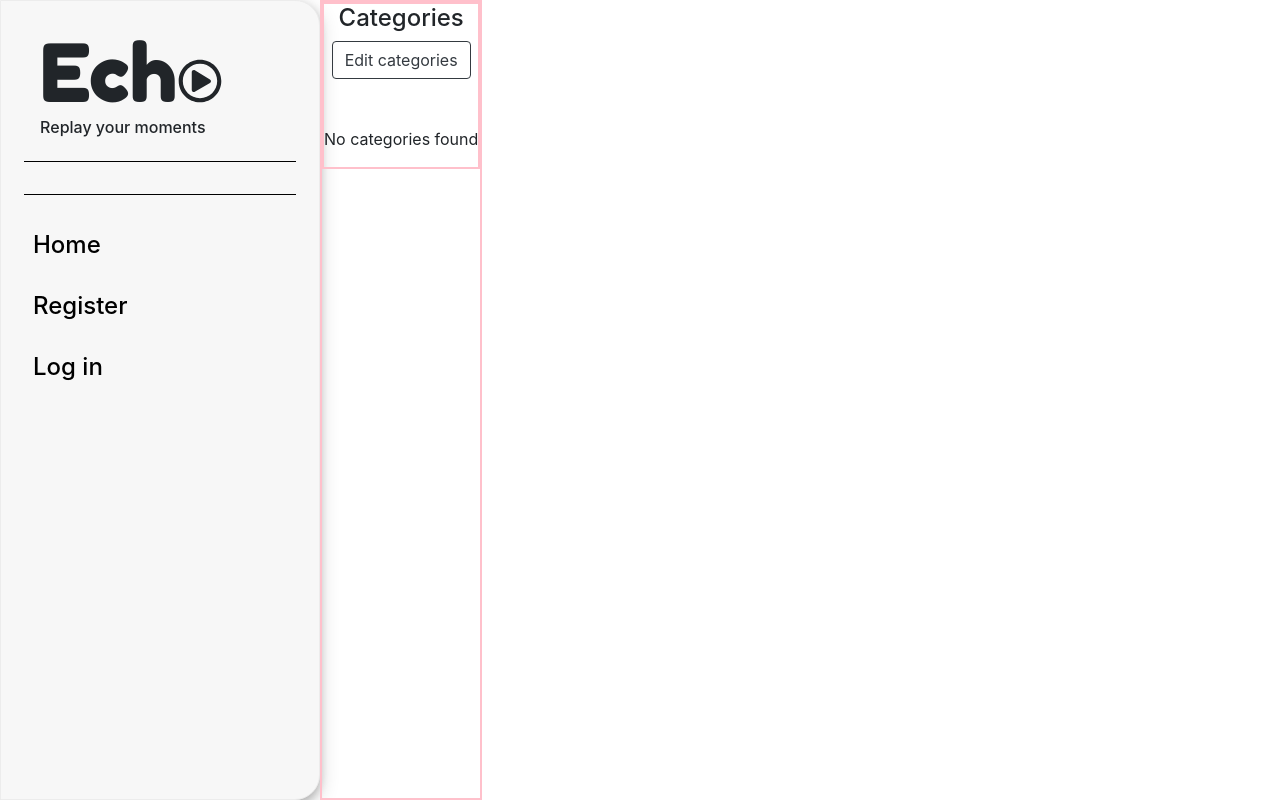
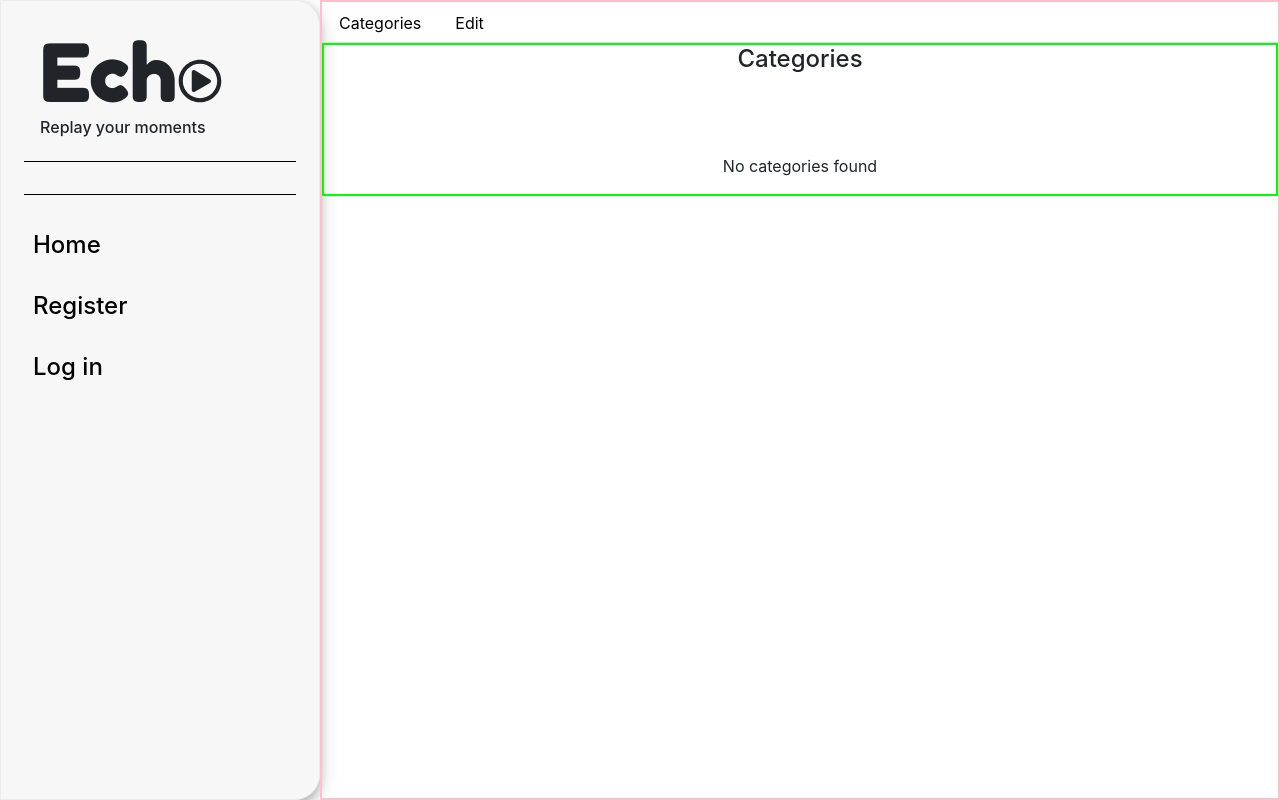
Before and after one commit to nataliaCodes/echo-replay-your-moments, a React (Create React App) app in the folder front-end/: page /categories in a window 1280 px wide. Built offline with nearby package versions, Linux system fonts and the light colour scheme.

Commit message:
Set up for categories layout + style(added nav to replace edit and back button, eliminate use of UseVisualMode hook)

```diff
--- a/front-end/src/App.jsx
+++ b/front-end/src/App.jsx
@@ -19,6 +19,7 @@ import Home from './components/HomePage/Home';
 import UserVideos from './components/UserVideosPage/UserVideos';
 import Videos from './components/SearchResults/Videos';
 import Categories from './components/Categories/Categories';
+import EditCategories from './components/Categories/EditCategories';
 import ShowMoments from './components/MomentsPage/ShowMoments';
 import Register from './components/Register/Register';
 import Login from './components/Login/Login';
--- a/front-end/src/components/Categories/Categories.jsx
+++ b/front-end/src/components/Categories/Categories.jsx
@@ -1,23 +1,30 @@
-//custom hook to render page conditionally
-import useVisualMode from '../../hooks/useVisualMode';
+import { useState } from 'react';
+import Nav from 'react-bootstrap/Nav';
+
 //components rendered based on visual mode
 import ShowCategories from './ShowCategories';
 import EditCategories from './EditCategories';
 
-const MAIN = "MAIN";
-const EDIT = "EDIT";
 
 export default function Categories(props) {
 
   const { state, setState, cookies, onVideoSelected, selectedVideoID } = props;
 
-  const { mode, transition } = useVisualMode(MAIN);
+  const [ mode, setMode ] = useState("main");
 
   return (
 
     <div className="Categories">
-      {mode === MAIN && <ShowCategories selectedVideoID={selectedVideoID} state={state} setState={setState} onVideoSelected={onVideoSelected} onEdit={() => transition(EDIT)} />}
-      {mode === EDIT && <EditCategories state={state} setState={setState} cookies={cookies} onBack={() => transition(MAIN)} />}
+      <Nav variant="tabs">
+        <Nav.Item>
+          <Nav.Link onClick={() => setMode("main")}>Categories</Nav.Link>
+        </Nav.Item>
+        <Nav.Item onClick={() => setMode("edit")}>
+          <Nav.Link>Edit</Nav.Link>
+        </Nav.Item>
+      </Nav>
+      {mode === "main" && <ShowCategories selectedVideoID={selectedVideoID} state={state} setState={setState} onVideoSelected={onVideoSelected} />}
+      {mode === "edit" && <EditCategories state={state} setState={setState} cookies={cookies} />}
     </div>
 
   );
--- a/front-end/src/components/Categories/EditCategories.jsx
+++ b/front-end/src/components/Categories/EditCategories.jsx
@@ -48,7 +48,6 @@ export default function EditCategories(props) {
     <div className="EditCategories">
       <h4>Edit categories</h4>
       <Button onClick={() => setShowForm(true)}>Add category</Button>
-      <Button onClick={props.onBack}>Back</Button>
       <br /><br />
       {showForm && (
         <TogglingEditForm
--- a/front-end/src/components/Categories/ShowCategories.jsx
+++ b/front-end/src/components/Categories/ShowCategories.jsx
@@ -1,3 +1,5 @@
+import Nav from 'react-bootstrap/Nav';
+
 import Button from '../shared/Button';
 import CategoriesList from './ShowCategoriesList';
 
@@ -7,12 +9,13 @@ export default function ShowCategories(props) {
 
   return (
 
-    <div className="Categories">
+    <div className="ShowCategories">
+
       <h4>Categories</h4>
-      <Button onClick={props.onEdit}>
+      {/* <Button onClick={props.onEdit}>
         Edit categories
-      </Button>
-      <br/><br/><br/>
+      </Button> */}
+      <br /><br /><br />
       <CategoriesList state={state} setState={setState} onVideoSelected={onVideoSelected} selectedVideoID={selectedVideoID} />
     </div>
 
--- a/front-end/src/components/Categories/ShowCategoriesList.jsx
+++ b/front-end/src/components/Categories/ShowCategoriesList.jsx
@@ -31,7 +31,7 @@ export default function CategoriesList(props) {
 
   //render page content based on categories existence
   return (
-    <>
+    <div className="Accordion">
       {accordionCards.length > 0 ?
       <Accordion style={{width: "90%", marginLeft: "3em"}}>
         {accordionCards}
@@ -39,6 +39,6 @@ export default function CategoriesList(props) {
       :
       <p>No categories found</p>
       }
-    </>
+    </div>
   )
 };
--- a/front-end/src/stylesheets/Layout.scss
+++ b/front-end/src/stylesheets/Layout.scss
@@ -34,7 +34,6 @@
     }
 
     .Header {
-      // border: 1px solid green;
       display: flex;
       flex-direction: column;
       align-items: center;
@@ -50,7 +49,6 @@
           padding-bottom: 0;
 
           #play-icon {
-            // border: 1px solid blue;
             font-size: .55em;
             margin-bottom: .1em;
           }
@@ -80,7 +78,6 @@
     }
 
     .Navbar {
-      // border: 1px solid blue;
       padding: 0;
       margin: 0 auto;
 
@@ -106,6 +103,7 @@
     }
 
     .Home {
+      border: 2px solid orange;
     }
 
     .Uservideos {
@@ -114,6 +112,14 @@
 
     .Categories {
       border: 2px solid pink;
+      flex-grow: 2;
+
+      .ShowCategories {
+        border: 2px solid lime;
+
+
+
+      }
 
       .EditCategories {
         border: 2px solid yellow;
```
Also changed, not shown: front-end/src/components/Navbar.jsx (+0 -8 lines).
